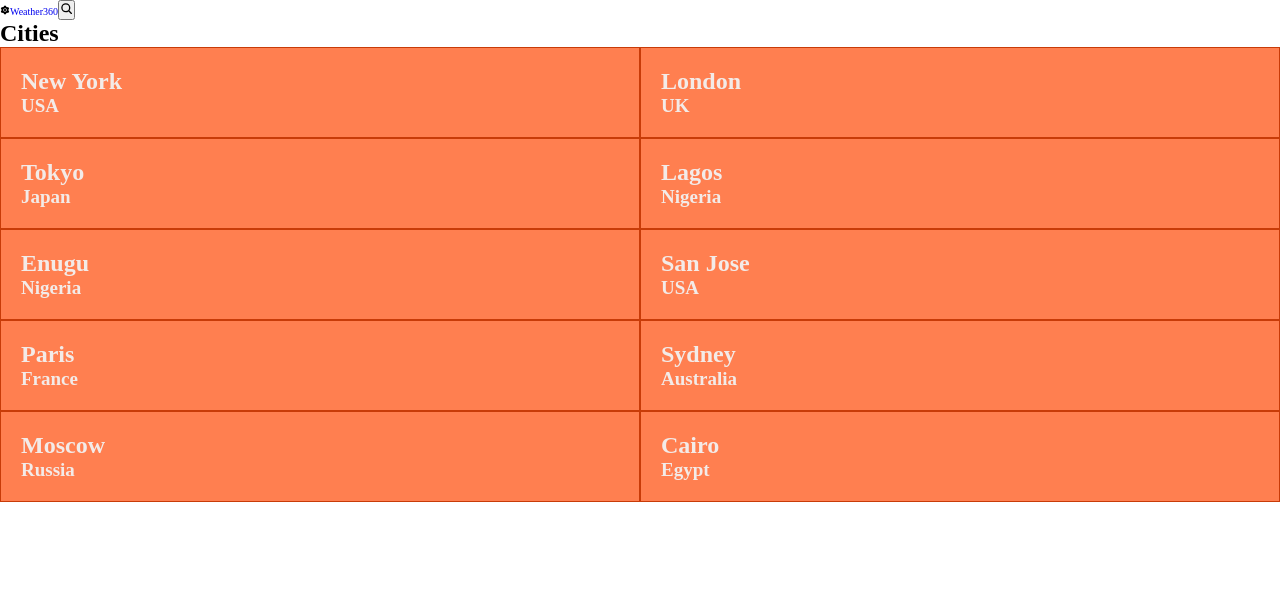
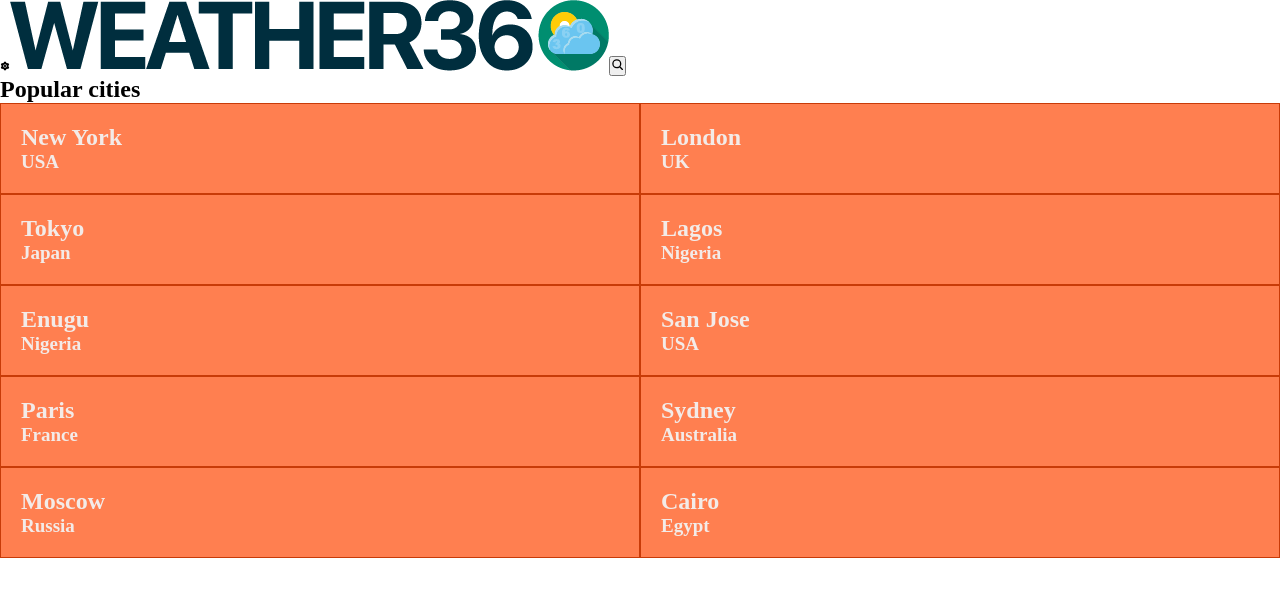
Before and after one commit to christianonoh/weather360, a React (Create React App) app: page / in a window 1280 px wide. Shown: the top 596 px of the page. Built offline with nearby package versions, Linux system fonts and the light colour scheme.

Commit message:
Minor modifications to better styling

```diff
--- a/src/components/Details.js
+++ b/src/components/Details.js
@@ -5,15 +5,20 @@ import { RiWindyFill } from 'react-icons/ri';
 import clouds from '../assets/cloud.png';
 
 const Details = ({
-  name, main, wind, weather,
+  name, main, wind, weather, country,
 }) => (
   <div className="weather-info">
+    <h2>
+      {name}
+      ,
+      {' '}
+      {country}
+    </h2>
     <img src={clouds} alt="clouds" />
     <h1>
       {main.temp}
       °C
     </h1>
-    <h2>{name}</h2>
     <h3>{weather[0].main}</h3>
     <div className="details">
       <div className="col">
@@ -58,6 +63,7 @@ Details.propTypes = {
       icon: PropTypes.string.isRequired,
     }),
   ).isRequired,
+  country: PropTypes.string.isRequired,
 };
 
 export default Details;
--- a/src/redux/weather/weatherSlice.js
+++ b/src/redux/weather/weatherSlice.js
@@ -1,7 +1,6 @@
 import axios from 'axios';
 import { createSlice, createAsyncThunk } from '@reduxjs/toolkit';
 
-// Async thunk action creator
 const apiKey = '5e744b46c6e7c17d533d616cd24a9a77';
 export const fetchWeatherData = createAsyncThunk('weather/fetchWeatherData', async (city) => {
   const config = {
--- a/src/routes/HomePage.js
+++ b/src/routes/HomePage.js
@@ -1,4 +1,3 @@
-// HomePage.js
 import React from 'react';
 import { useSelector, useDispatch } from 'react-redux';
 import { useNavigate } from 'react-router-dom';
@@ -7,6 +6,7 @@ import { selectCity, toggleSearchBar } from '../redux/weather/weatherSlice';
 import City from '../components/City';
 import SearchBar from '../components/SearchBar';
 import NavBar from '../components/NavBar';
+import logo from '../assets/logo.png';
 
 const HomePage = () => {
   const cities = useSelector((store) => store.weather.cities);
@@ -21,10 +21,10 @@ const HomePage = () => {
   };
 
   return (
-    <div>
-      <NavBar title="Weather360" featureButton={<AiFillSetting />} />
+    <div className="wrapper">
+      <NavBar title={<img src={logo} id="logo" alt="Logo" />} featureButton={<AiFillSetting />} />
       {searchBarCollapse && (<SearchBar />)}
-      <h2>Cities</h2>
+      <h2 className="city-heading">Popular cities</h2>
       <div className="city-container">
         {cities.map((city) => (
           <City
```
